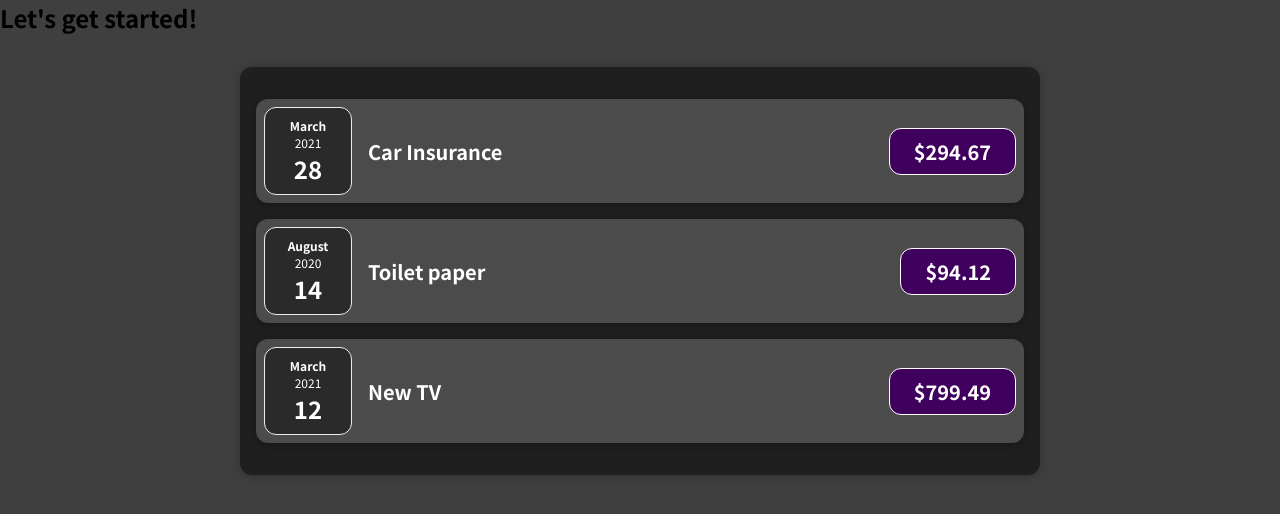
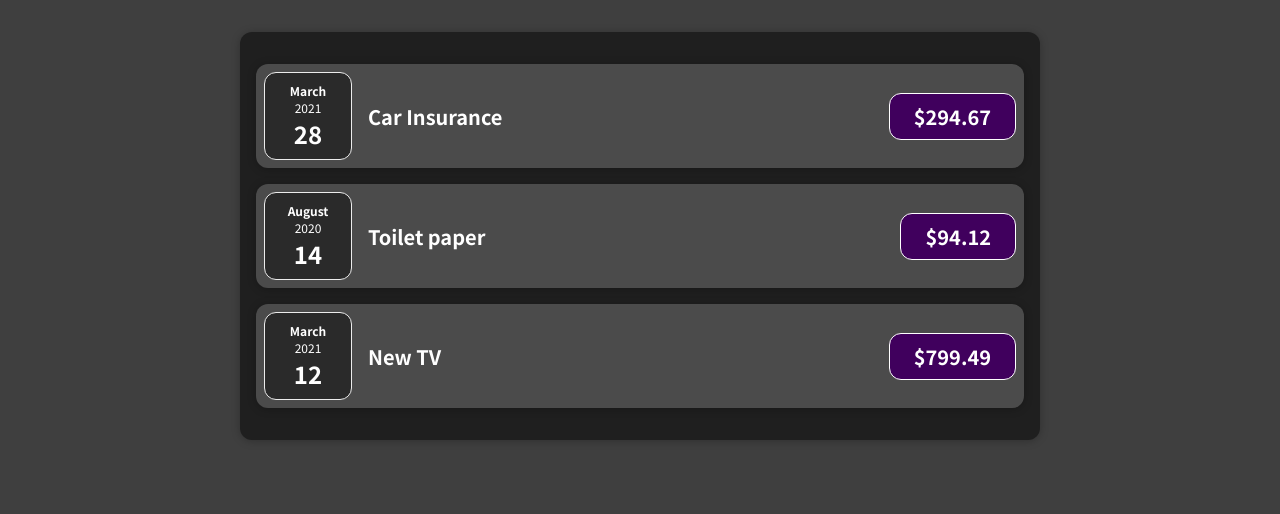
Before and after one commit to davitorress/reactjs_compass-course, a JavaScript app in the folder react-complete-guide/: page / in a window 1280 px wide. Shown: the top 514 px of the page. Built offline with nearby package versions, Linux system fonts and the light colour scheme.

Commit message:
composition concept

```diff
--- a/react-complete-guide/src/App.js
+++ b/react-complete-guide/src/App.js
@@ -23,10 +23,9 @@
 	];
 
 	return (
-		<div>
-			<h2>Let's get started!</h2>
+		<main>
 			<Expenses items={expenses} />
-		</div>
+		</main>
 	);
 }
 
--- /dev/null
+++ b/react-complete-guide/src/components/Card.css
@@ -0,0 +1,4 @@
+.card {
+	border-radius: 12px;
+	box-shadow: 0 1px 8px rgba(0, 0, 0, 0.25);
+}
--- /dev/null
+++ b/react-complete-guide/src/components/Card.js
@@ -0,0 +1,9 @@
+import "./Card.css";
+
+function Card(props) {
+	const classes = "card " + props.className;
+
+	return <section className={classes}>{props.children}</section>;
+}
+
+export default Card;
--- a/react-complete-guide/src/components/ExpenseItem.css
+++ b/react-complete-guide/src/components/ExpenseItem.css
@@ -6,9 +6,7 @@
 	margin: 1rem 0;
 	padding: 0.5rem;
 
-	border-radius: 12px;
 	background-color: #4b4b4b;
-	box-shadow: 0 2px 8px rgba(0, 0, 0, 0.25);
 }
 
 .expense-item h2 {
--- a/react-complete-guide/src/components/ExpenseItem.js
+++ b/react-complete-guide/src/components/ExpenseItem.js
@@ -1,16 +1,17 @@
+import Card from "./Card";
 import ExpenseDate from "./ExpenseDate";
 
 import "./ExpenseItem.css";
 
 function ExpenseItem(props) {
 	return (
-		<section className="expense-item">
+		<Card className="expense-item">
 			<ExpenseDate date={props.date} />
 			<section className="expense-item__description">
 				<h2>{props.title}</h2>
 				<p className="expense-item__price">${props.amount}</p>
 			</section>
-		</section>
+		</Card>
 	);
 }
 
--- a/react-complete-guide/src/components/Expenses.css
+++ b/react-complete-guide/src/components/Expenses.css
@@ -5,7 +5,5 @@
 	width: 50rem;
 	max-width: 95%;
 
-	border-radius: 12px;
 	background-color: rgb(31, 31, 31);
-	box-shadow: 0 1px 8px rgba(0, 0, 0, 0.25);
 }
--- a/react-complete-guide/src/components/Expenses.js
+++ b/react-complete-guide/src/components/Expenses.js
@@ -1,14 +1,15 @@
+import Card from "./Card";
 import ExpenseItem from "./ExpenseItem";
 
 import "./Expenses.css";
 
 function Expenses(props) {
 	return (
-		<article className="expenses">
+		<Card className="expenses">
 			{props.items.map((item) => {
-				return <ExpenseItem title={item.title} amount={item.amount} date={item.date} />;
+				return <ExpenseItem key={item.id} title={item.title} amount={item.amount} date={item.date} />;
 			})}
-		</article>
+		</Card>
 	);
 }
 
```
